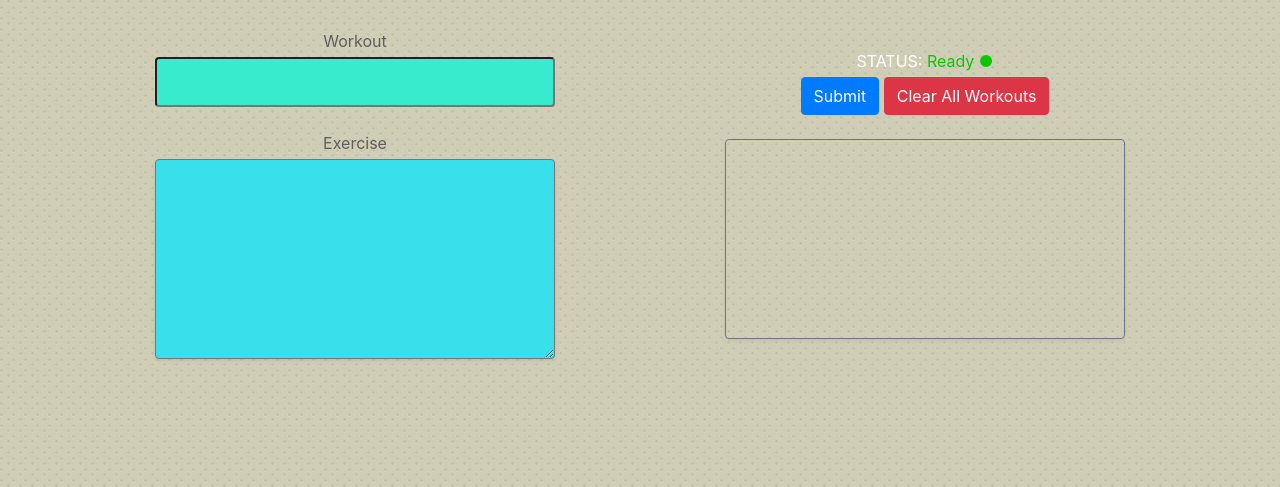
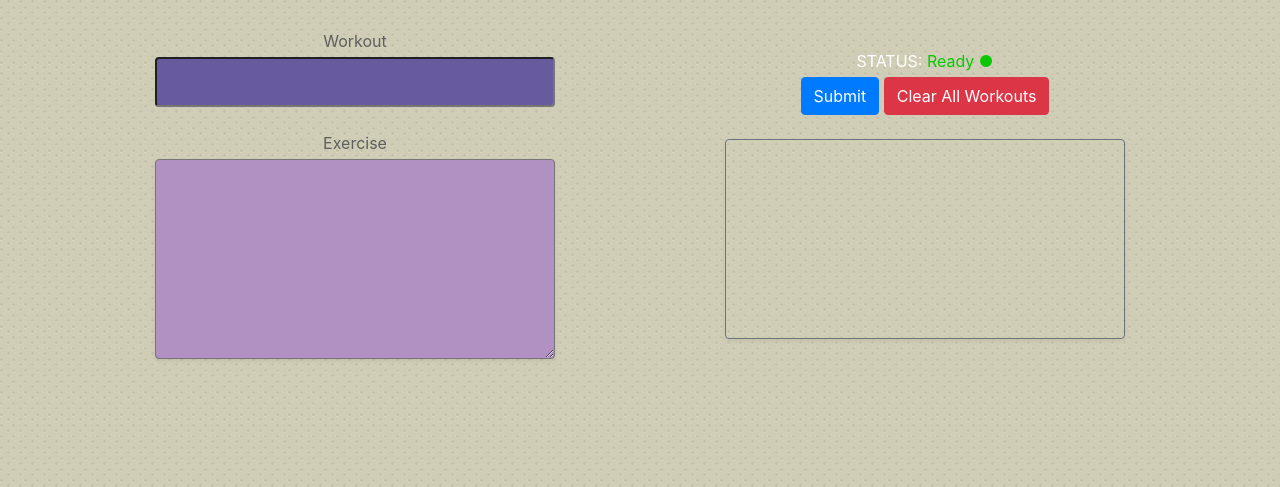
Before and after one commit to twopheat/Workout-Tracker, a website: page public/index.html in a window 1280 px wide. Shown: the part 313-800 px from the top of the page. Drawn offline with nearby package versions, Linux system fonts and the light colour scheme; no server answers.

Commit message:
color change

```diff
--- a/public/index.html
+++ b/public/index.html
@@ -61,7 +61,7 @@
             margin-left: auto;
             margin-right: auto;
             font-size: 42px;
-            background-color: rgb(57, 235, 205);
+            background-color: #675b9e;
         }
 
         .editing {
@@ -74,7 +74,7 @@
             margin-left: auto;
             margin-right: auto;
             font-size: 24px;
-            background-color: rgb(57, 223, 235);
+            background-color: #b190c2;
         }
 
         .data-exercise {
```
